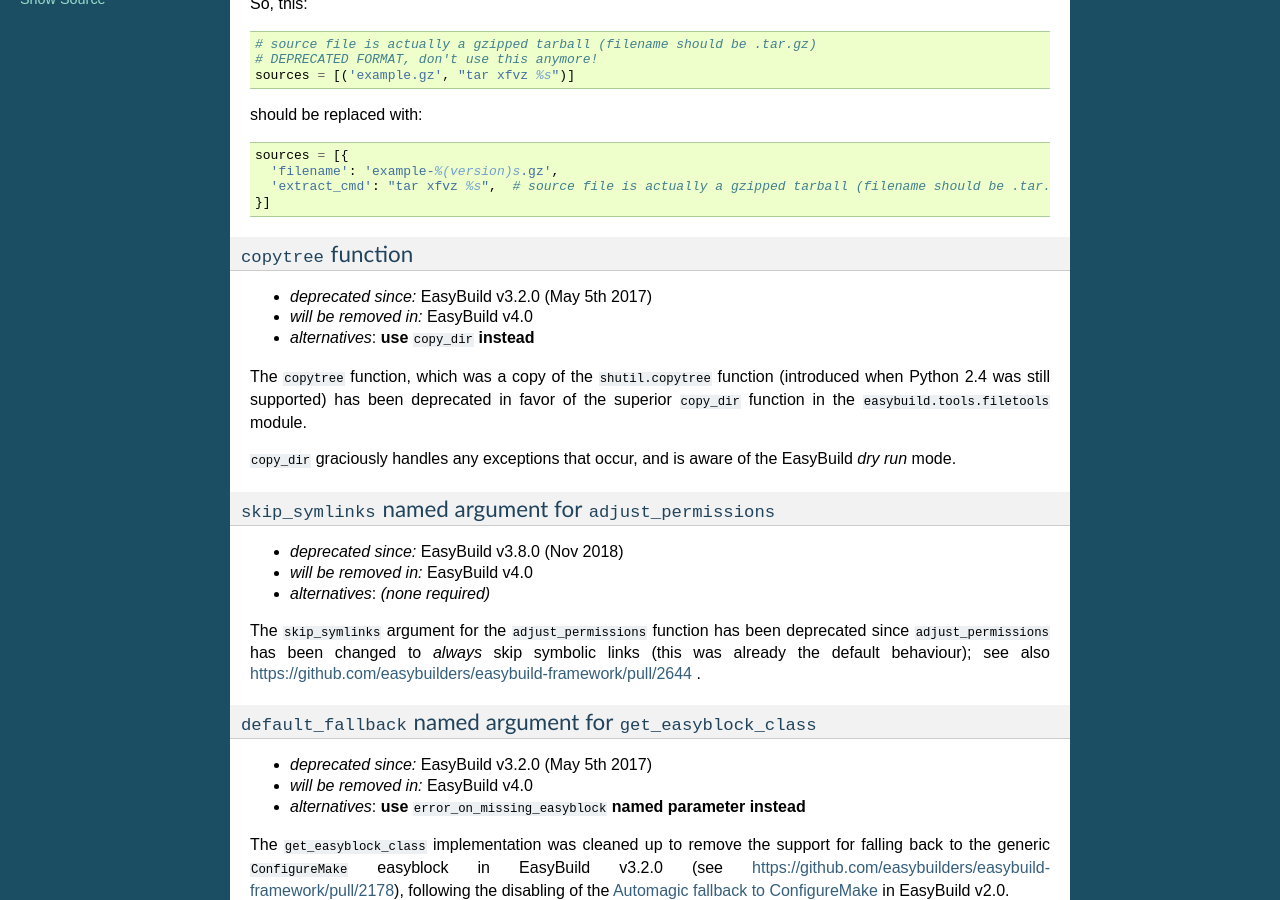
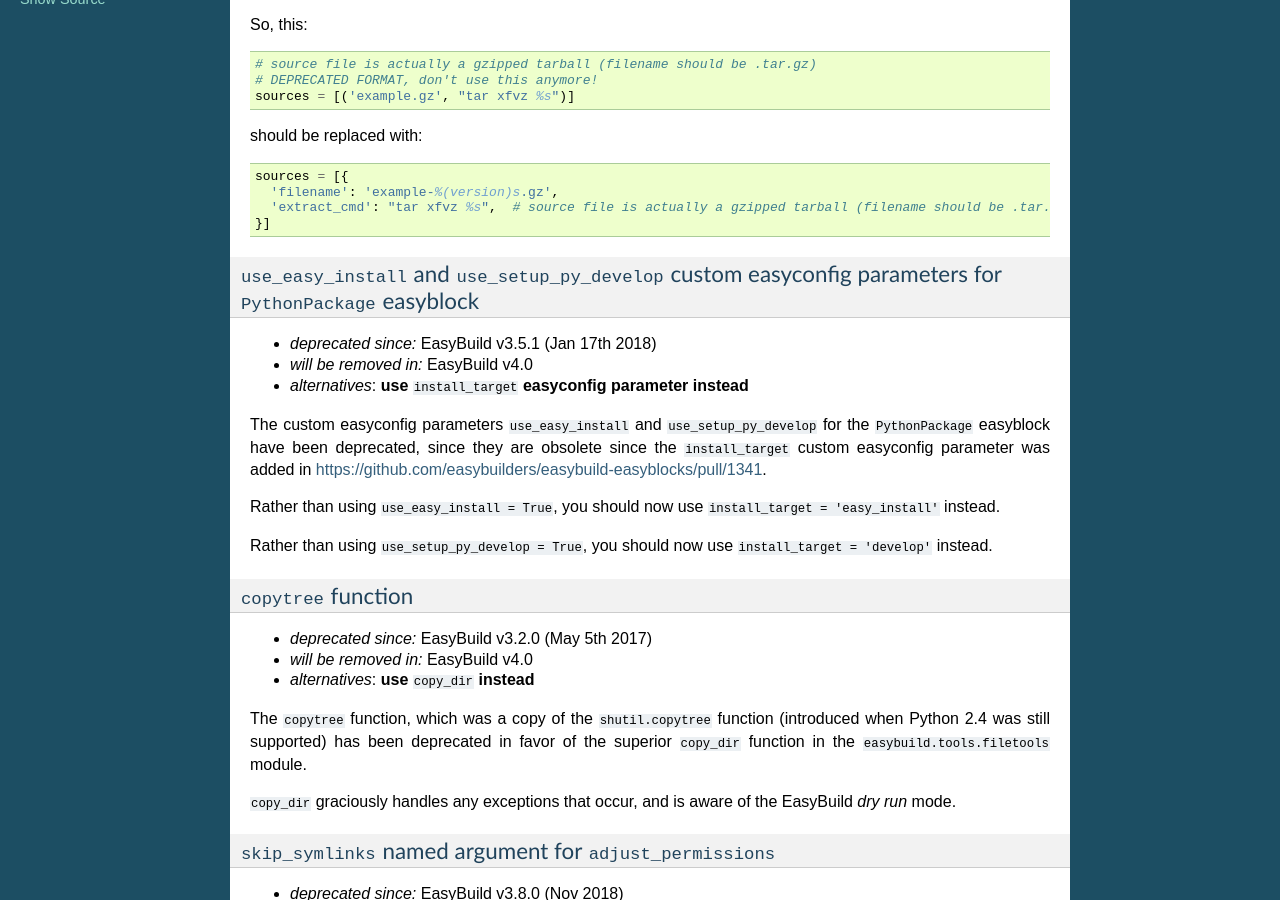
Before and after one commit to easybuilders/easybuild, a Sphinx documentation site: the page built from docs/Deprecated-functionality.rst, in a window 1280 px wide and 900 px high, scrolled down 1340 px. Built offline with Sphinx 7.4.7, drawn with Linux system fonts in a browser that asks for light colours; pages that are not in the unit, such as notebooks, are missing from menus; some of the changed text lies outside the part shown.

Commit message:
also document deprecation of use_easy_install and use_setup_py_develop custom easyconfig parameters for PythonPackage

```diff
--- a/docs/Deprecated-functionality.rst
+++ b/docs/Deprecated-functionality.rst
@@ -32,6 +32,7 @@
 
 * :ref:`depr_fftw_use_fma4`
 * :ref:`depr_sources_2_element_tuple`
+* :ref:`depr_pythonpackage_use_easy_install_setup_py_develop`
 
 For developers of easyblocks:
 
@@ -90,6 +91,25 @@
     'filename': 'example-%(version)s.gz',
     'extract_cmd': "tar xfvz %s",  # source file is actually a gzipped tarball (filename should be .tar.gz)
   }]
+
+
+.. _depr_pythonpackage_use_easy_install_setup_py_develop:
+
+``use_easy_install`` and ``use_setup_py_develop`` custom easyconfig parameters for ``PythonPackage`` easyblock
+~~~~~~~~~~~~~~~~~~~~~~~~~~~~~~~~~~~~~~~~~~~~~~~~~~~~~~~~~~~~~~~~~~~~~~~~~~~~~~~~~~~~~~~~~~~~~~~~~~~~~~~~~~~~~~
+
+* *deprecated since:* EasyBuild v3.5.1 (Jan 17th 2018)
+* *will be removed in:* EasyBuild v4.0
+* *alternatives*: **use** ``install_target`` **easyconfig parameter instead**
+
+The custom easyconfig parameters ``use_easy_install`` and ``use_setup_py_develop`` for the ``PythonPackage``
+easyblock have been deprecated, since they are obsolete since the ``install_target`` custom easyconfig parameter was
+added in https://github.com/easybuilders/easybuild-easyblocks/pull/1341.
+
+Rather than using ``use_easy_install = True``, you should now use ``install_target = 'easy_install'`` instead.
+
+Rather than using ``use_setup_py_develop = True``, you should now use ``install_target = 'develop'`` instead.
+
 
 .. _depr_copytree_function:
 
```
